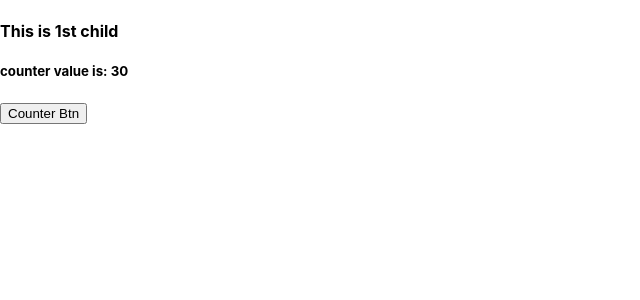
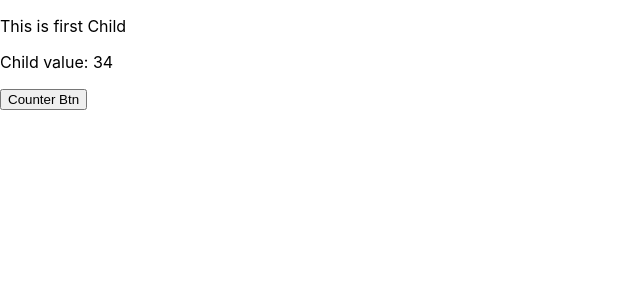
Before and after one commit to madiha-dev/practice_context-api_us-reducer-hook, a React (Create React App) app: page / in a window 1280 px wide. Shown: the top 300 px of the page, without its empty margins (0-640 px from the left). Built offline with nearby package versions, Linux system fonts and the light colour scheme.

Commit message:
CounterContext Concept

```diff
--- a/src/App.js
+++ b/src/App.js
@@ -1,13 +1,15 @@
 import React, { useState } from 'react';
 import Parent from './Parent';
-import './App.css';
 import CounterContext from './CounterContext';
 
-function App() {
-  let [count, setCount] = useState(30)
+function App(){
+//let [count, setCount] = useState(55);
+let countState = useState(34);
+//useState is now arry containing count, stCount variables
 
-  return (
-    <CounterContext.Provider value={count}>
+  return(
+    //<CounterContext.Provider value={count}>
+    <CounterContext.Provider value={countState}>
       <div>
         <Parent/>
       </div>
@@ -15,4 +17,5 @@ function App() {
   );
 }
 
+
 export default App;
--- a/src/Child.js
+++ b/src/Child.js
@@ -1,25 +1,32 @@
-import React, { useContext } from 'react';
-import counterContext from './CounterContext';
+import React, {useContext} from 'react';
+import CounterContext from './CounterContext';
 
 const Child = () => {
-    let counterValue = useContext(counterContext)
+    let counterValue = useContext(CounterContext);// like a getter
+    let countState =
+
     console.log(counterValue);
-    return (
-        <div>
-            <h4>This is 1st child</h4>
-            <h5>counter value is: {counterValue}</h5>
-            <button onClick={() => {++counterValue}}>Counter Btn</button>
-        </div>
-    );
+
+     return (
+         <div>
+            <p>This is first Child</p>
+            {/* <p>Child value: {counterValue}</p> */}
+            <p>Child value: {counterValue[0]}</p>
+            <button
+            onClick = {() => {counterValue[1](++counterValue[0])}}
+            >
+            Counter Btn
+            </button>
+         </div>
+     );
 }
 
 export default Child;
 
-/*Diff. b/w local and state var
+ /*Diff. b/w local and state var
  - Local var has its own data,
         has R/W power,
         UI never update/render
  - state var using other var data, can read only it
     if state render again , then we get updated state var
-
  */
```
